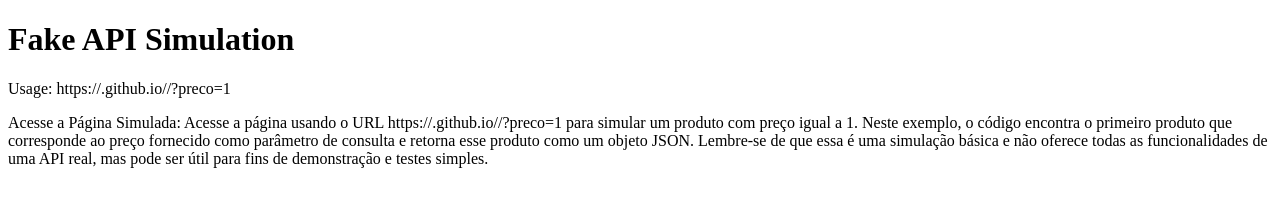
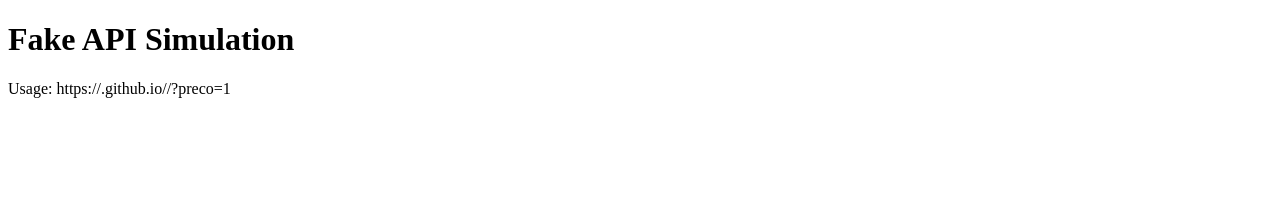
Before and after one commit to kaiser2209/integrator-fake, a plain HTML site: page index.html in a window 1280 px wide. Drawn offline with Linux system fonts and the light colour scheme.

Commit message:
Update index.html

```diff
--- a/index.html
+++ b/index.html
@@ -37,6 +37,3 @@
   </script>
 </body>
 </html>
-Acesse a Página Simulada:
-Acesse a página usando o URL https://<seu-username>.github.io/<seu-repositorio>/?preco=1 para simular um produto com preço igual a 1.
-Neste exemplo, o código encontra o primeiro produto que corresponde ao preço fornecido como parâmetro de consulta e retorna esse produto como um objeto JSON. Lembre-se de que essa é uma simulação básica e não oferece todas as funcionalidades de uma API real, mas pode ser útil para fins de demonstração e testes simples.
```
